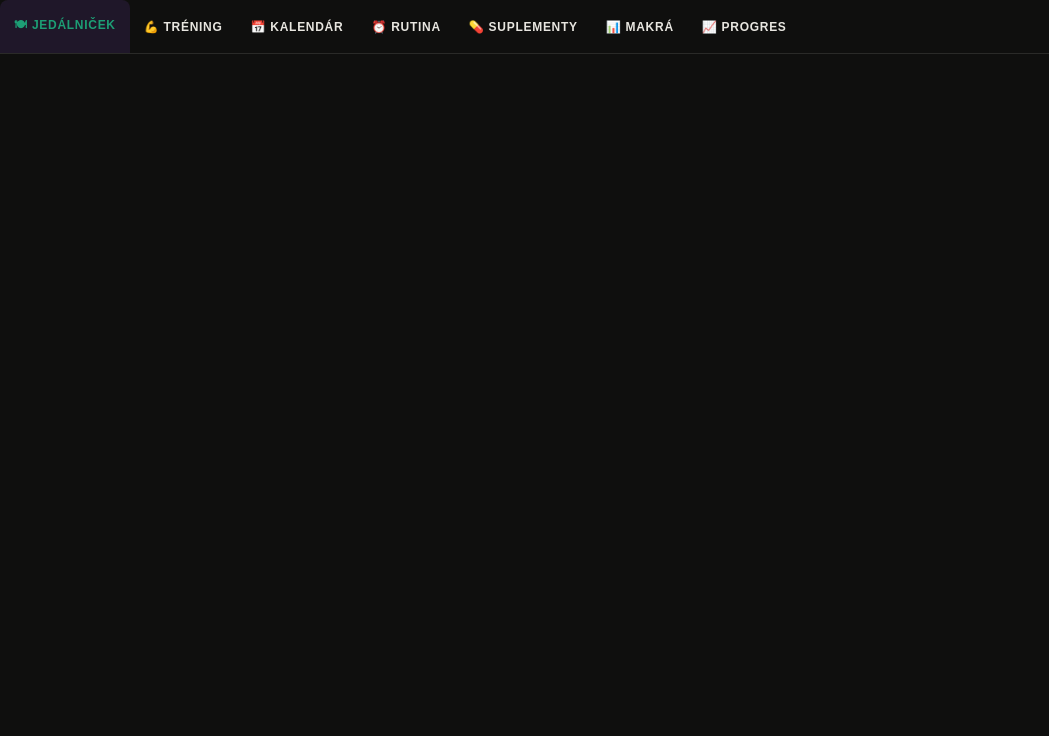
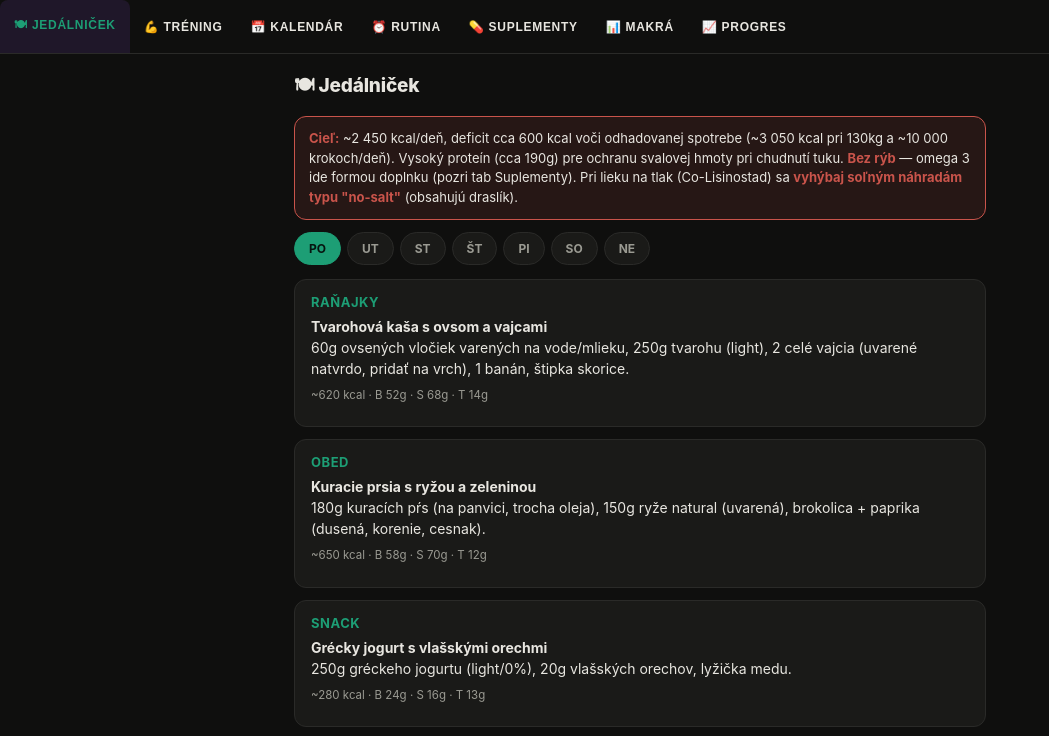
Before and after one commit to tobiase21/gleb-plan, a plain HTML site: page index.html in a window 1280 px wide. Shown: the top 736 px of the page, without its empty margins (0-1049 px from the left). Drawn offline with Linux system fonts and the light colour scheme.

Commit message:
Fix: first tab not showing on initial load

```diff
--- a/index.html
+++ b/index.html
@@ -1311,6 +1311,7 @@
   }
 
   buildNav();
+  switchTab(NAV_ITEMS[0].id);
 </script>
 
 </body>
```
